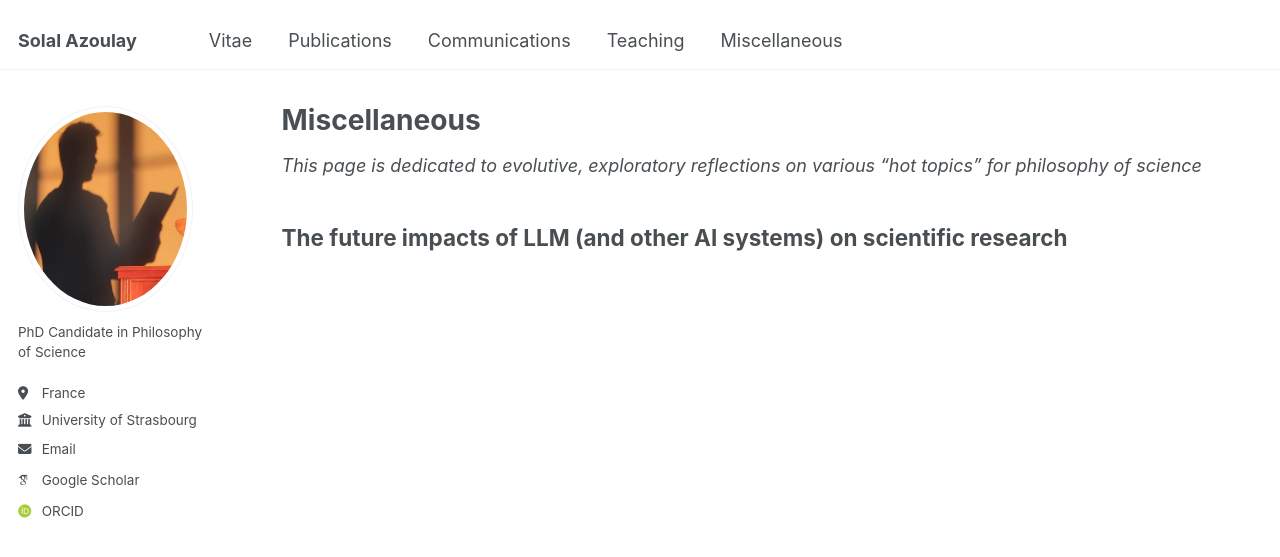
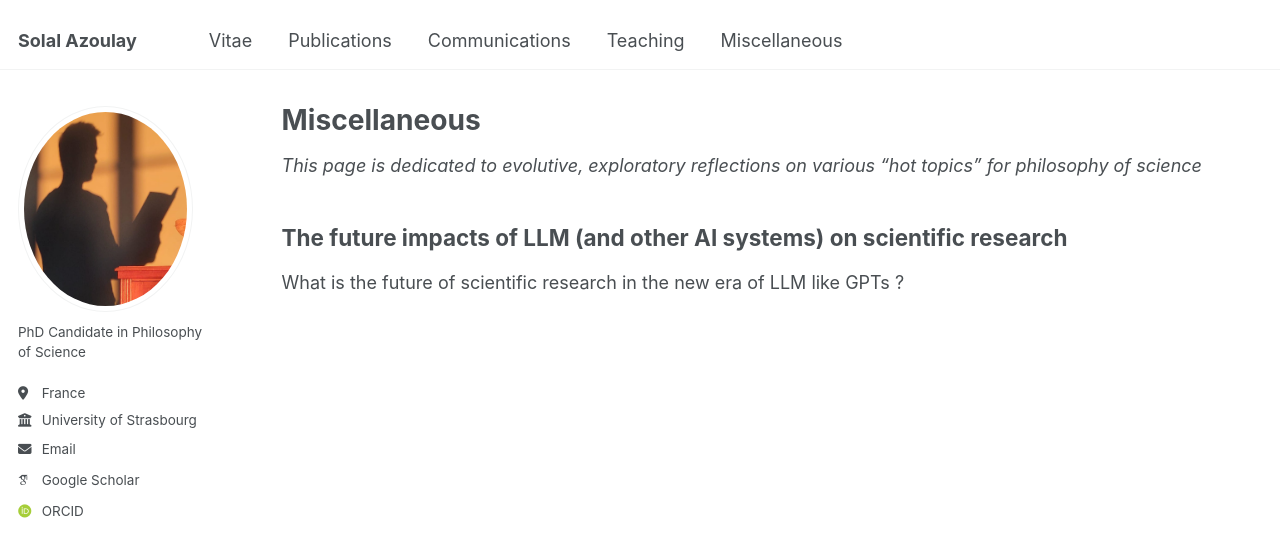
Before and after one commit to solal-azoulay/solal-azoulay.github.io, a Jekyll site: the page built from _pages/Miscellaneous.md, in a window 1280 px wide. Shown: the top 557 px of the page. Built offline with Jekyll 4.4.1, drawn with Linux system fonts in a browser that asks for light colours; some web fonts are replaced.

Commit message:
Update Miscellaneous.md

```diff
--- a/_pages/Miscellaneous.md
+++ b/_pages/Miscellaneous.md
@@ -8,3 +8,5 @@ author_profile: true
 *This page is dedicated to evolutive, exploratory reflections on various "hot topics" for philosophy of science*
 
 ## The future impacts of LLM (and other AI systems) on scientific research
+
+What is the future of scientific research in the new era of LLM like GPTs ?
```
